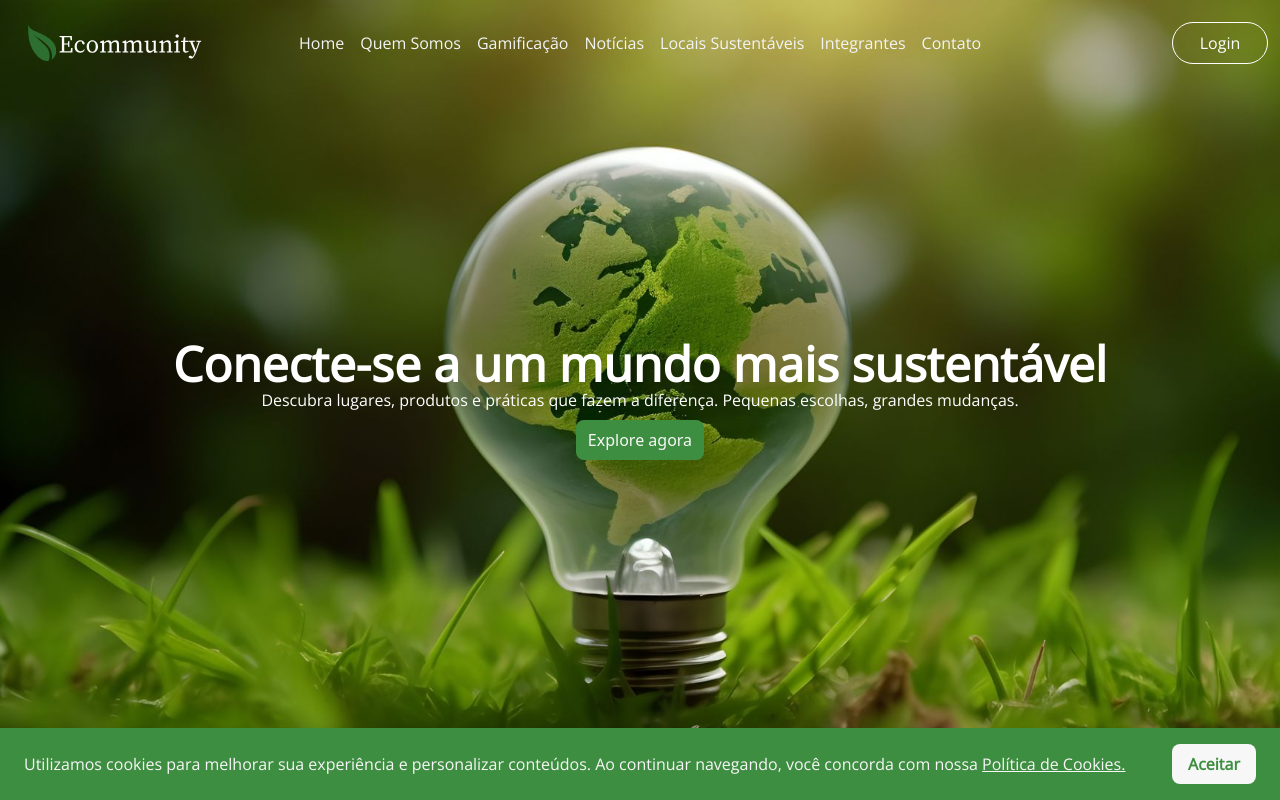
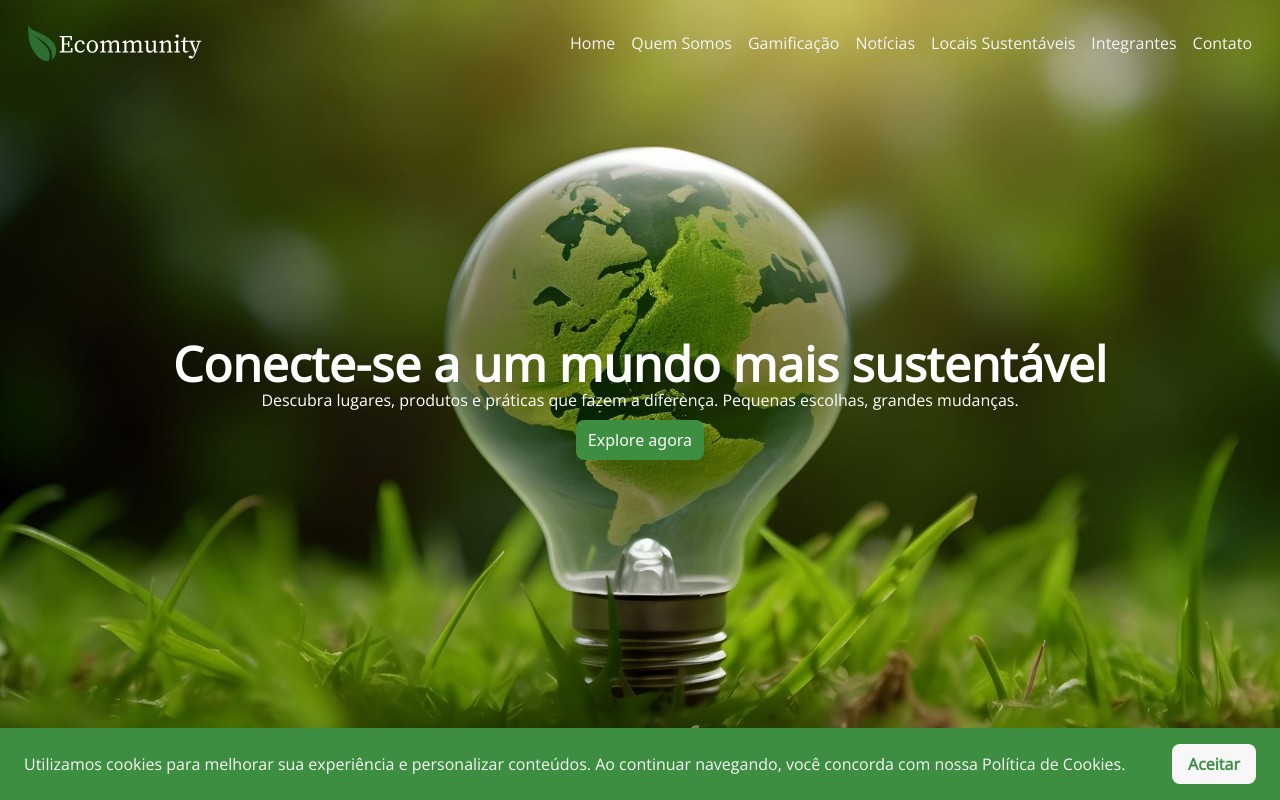
Before and after one commit to pedroonovais/ecommunity, a Next.js app: page / in a window 1280 px wide. Shown: the top 800 px of the page. Built offline with nearby package versions, Linux system fonts and the light colour scheme.

Commit message:
Altera estilo do menu e do aviso de cookies

```diff
--- a/src/components/AvisoCookies/AvisoCookies.tsx
+++ b/src/components/AvisoCookies/AvisoCookies.tsx
@@ -13,13 +13,7 @@ export default function AvisoCookies() {
             className="fixed bottom-0 left-0 right-0 bg-verdeFolha text-brancoNeve py-4 px-6 shadow-lg z-50 flex flex-col md:flex-row items-center justify-between"
         >
             <p className="text-center text-sm md:text-base mb-4 md:mb-0">
-                Utilizamos cookies para melhorar sua experiência e personalizar conteúdos. Ao continuar navegando, você concorda com nossa{" "}
-                <Link
-                    href="/politica-de-cookies"
-                    className="underline hover:text-verdeClaro transition duration-300"
-                >
-                    Política de Cookies.
-                </Link>
+                Utilizamos cookies para melhorar sua experiência e personalizar conteúdos. Ao continuar navegando, você concorda com nossa Política de Cookies.
             </p>
             <button
                 className="bg-brancoNeve text-verdeFolha px-4 py-2 rounded-lg font-semibold hover:bg-cinzaPedregulho hover:text-brancoNeve transition duration-300"
--- a/src/components/Menu/Menu.tsx
+++ b/src/components/Menu/Menu.tsx
@@ -46,7 +46,7 @@ export const Menu = () => {
 
             <nav
                 data-aos="fade-up"
-                className="hidden md:flex flex-grow justify-center space-x-4 z-50"
+                className="hidden md:flex flex-grow justify-end space-x-4 z-50 mr-4"
             >
                 <Link href={'/'} className="text-gray-100 hover:text-amareloSolar">Home</Link>
                 <Link href={'/quem-somos'} className="text-gray-100 hover:text-amareloSolar">Quem Somos</Link>
@@ -57,37 +57,15 @@ export const Menu = () => {
                 <Link href={'/contato'} className="text-gray-100 hover:text-amareloSolar">Contato</Link>
             </nav>
 
-            <div
-                data-aos="fade-up"
-                className="hidden md:flex items-center w-52 justify-end z-50"
-            >
-                <Link href={"/login"}>
-                    <button
-                        className="w-24 bg-transparent border border-white text-white px-4 py-2 rounded-full hover:bg-brancoNeve hover:text-black transition duration-300"
-                    >
-                        Login
-                    </button>
-                </Link>
-            </div>
-
-
             {isMenuOpen && (
                 <div className="fixed inset-0 bg-black bg-opacity-75 z-40 flex flex-col items-center justify-center space-y-8">
                     <Link href={'/'} onClick={handleMenuToggle} className="text-gray-100 hover:text-amareloSolar">Home</Link>
                     <Link href={'/quem-somos'} onClick={handleMenuToggle} className="text-gray-100 hover:text-amareloSolar">Quem Somos</Link>
-                    <Link href={'/gamificacao'} className="text-gray-100 hover:text-amareloSolar">Gamificação</Link>
-                    <Link href={'/noticias'} className="text-gray-100 hover:text-amareloSolar">Notícias</Link>
-                    <Link href={'/pesquisa-local'} className="text-gray-100 hover:text-amareloSolar">Locais Sustentáveis</Link>
+                    <Link href={'/gamificacao'} onClick={handleMenuToggle} className="text-gray-100 hover:text-amareloSolar">Gamificação</Link>
+                    <Link href={'/noticias'} onClick={handleMenuToggle} className="text-gray-100 hover:text-amareloSolar">Notícias</Link>
+                    <Link href={'/pesquisa-local'} onClick={handleMenuToggle} className="text-gray-100 hover:text-amareloSolar">Locais Sustentáveis</Link>
                     <Link href={'/integrantes'} onClick={handleMenuToggle} className="text-gray-100 hover:text-amareloSolar">Integrantes</Link>
                     <Link href={'/contato'} onClick={handleMenuToggle} className="text-gray-100 hover:text-amareloSolar">Contato</Link>
-                    <button
-                        onClick={() => {
-                            handleMenuToggle();
-                        }}
-                        className="w-24 bg-transparent border border-white text-white px-4 py-2 rounded-full hover:bg-brancoNeve hover:text-black transition duration-300"
-                    >
-                        Login
-                    </button>
                 </div>
             )}
         </header>
```
